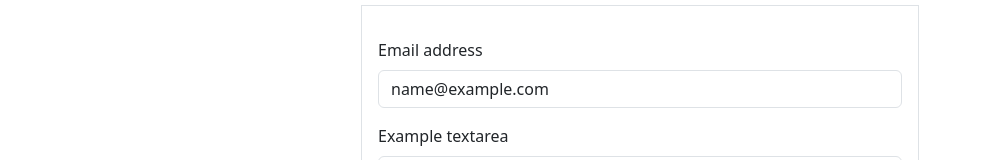
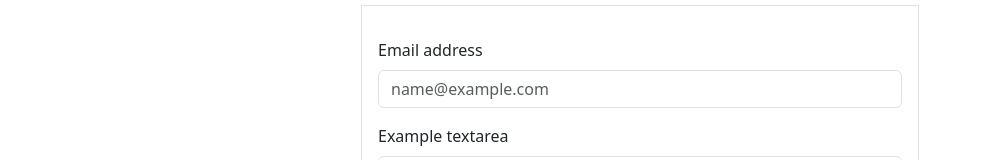
Before and after one commit to Waldemar-00/starter, a React (Create React App) app: page / in a window 1280 px wide. Shown: the part 3120-3280 px from the top of the page, without its empty margins (0-982 px from the left). Built offline with nearby package versions, Linux system fonts and the light colour scheme.

Commit message:
PureComponent with simple data

```diff
--- a/src/reactHooks/PureComponent.js
+++ b/src/reactHooks/PureComponent.js
@@ -24,9 +24,7 @@ class PureForm extends PureComponent {
 
 function PureMemo() {
     const [data, setData] = useState({
-      mail: {
-        name: "name@example.com"
-      },
+      mail: "name@example.com",
         text: 'some text'
     });
 
@@ -35,9 +33,7 @@ function PureMemo() {
             <PureForm mail={data.mail} text={data.text}/>
             <button
                 onClick={() => setData({
-                  mail: {
-                    name: "name@example.io"
-                  },
+                  mail: "name@example.io",
                   text: 'some textus'
                 })}>
                 Click me
```
